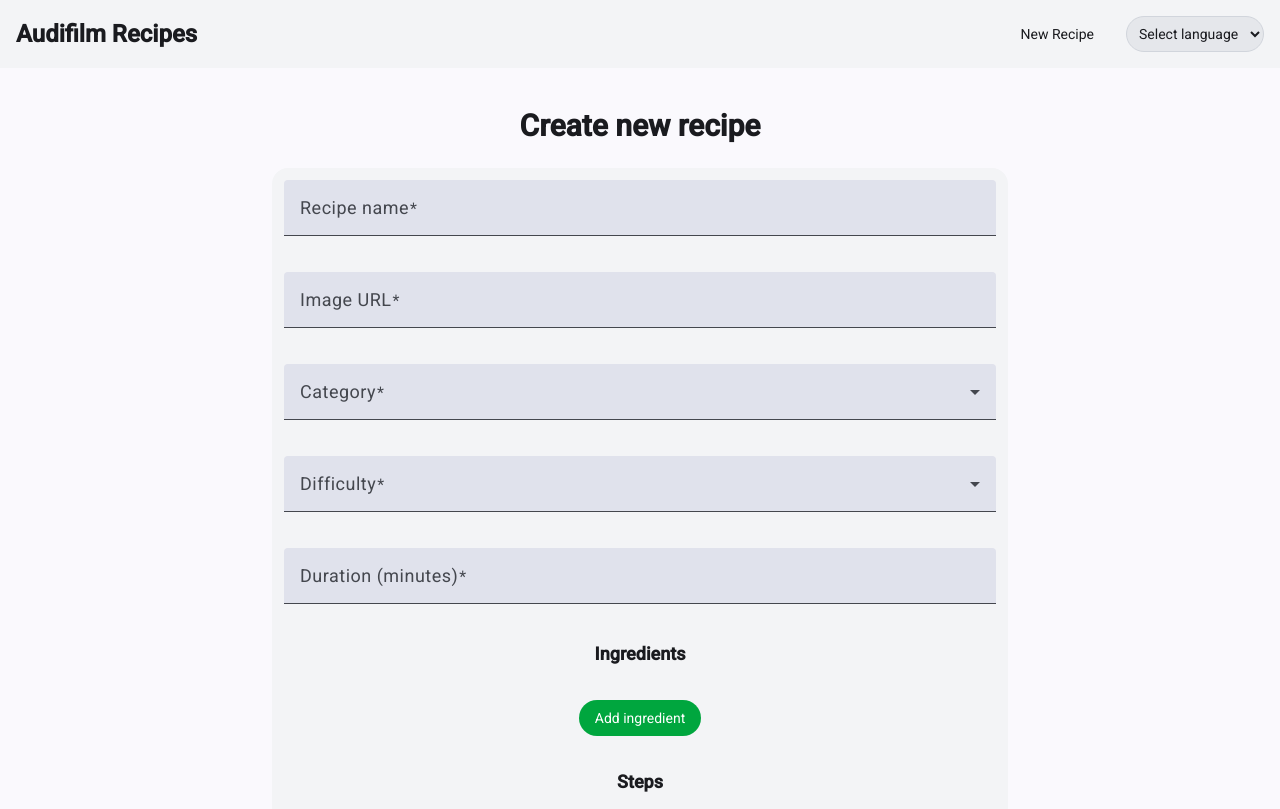
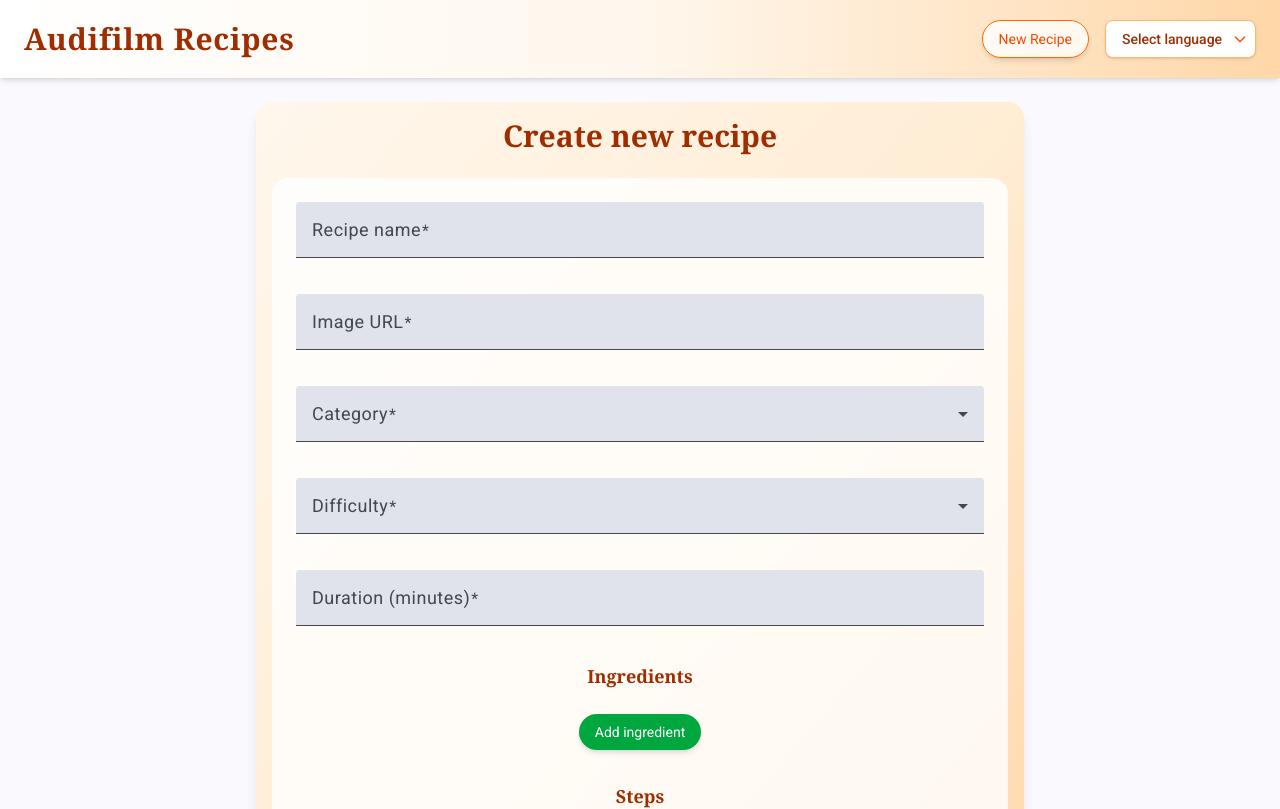
Before and after one commit to InKu3uS/audifilm, an Angular app: page /new in a window 1280 px wide. Shown: the top 809 px of the page. Built offline with nearby package versions, Linux system fonts and the light colour scheme.

Commit message:
feat: improve the design and usability of recipe components, including styles and UI enhancements

```diff
--- a/src/app/components/create-recipe/create-recipe.html
+++ b/src/app/components/create-recipe/create-recipe.html
@@ -1,12 +1,14 @@
-<div class="max-w-3xl p-4 flex flex-col mx-auto mt-6">
-  <h2 class="text-xl sm:text-2xl md:text-3xl font-bold mb-6 text-center">
+<div
+  class="max-w-3xl p-4 flex flex-col mx-auto mt-6 bg-linear-to-br from-orange-50 via-orange-100 to-orange-200 rounded-2xl shadow-lg"
+>
+  <h2 class="text-xl sm:text-2xl md:text-3xl mb-6 text-center font-serif font-bold text-orange-800">
     {{ 'create_recipe.title' | i18n }}
   </h2>
 
   <form
     [formGroup]="form"
     (ngSubmit)="submit()"
-    class="flex flex-col gap-4 bg-gray-100 p-3 rounded-2xl"
+    class="flex flex-col gap-4 bg-white/80 p-6 rounded-2xl"
   >
     <!-- Name Input -->
     <mat-form-field appearance="fill">
@@ -48,16 +50,17 @@
 
     <!-- Ingredients Input -->
     <div>
-      <span class="font-semibold text-sm md:text-lg mb-2 block text-center">{{
-        'create_recipe.ingredients' | i18n
-      }}</span>
+      <span
+        class="font-semibold font-serif text-orange-800 text-sm md:text-lg mb-2 block text-center"
+        >{{ 'create_recipe.ingredients' | i18n }}</span
+      >
       <div formArrayName="ingredients" class="flex flex-col gap-2 mx-auto w-[50%]">
         <div *ngFor="let ing of ingredients.controls; let i = index" class="flex gap-2">
           <input matInput [formControlName]="i" placeholder="Ingredient" class="flex-1" />
           <button
             type="button"
             (click)="removeIngredient(i)"
-            class="bg-red-500 text-white px-2 rounded-full"
+            class="bg-red-500 hover:bg-red-600 text-white px-2 rounded-full shadow-sm transition-all duration-200"
           >
             {{ 'create_recipe.remove_button' | i18n }}
           </button>
@@ -67,7 +70,7 @@
         <button
           type="button"
           (click)="addIngredient()"
-          class="bg-green-600 text-white px-4 py-2 mt-2 hover:bg-green-700 rounded-full"
+          class="bg-green-600 hover:bg-orange-800 text-white px-4 py-2 rounded-full shadow-md transition-all duration-200"
         >
           {{ 'create_recipe.add_ingredient' | i18n }}
         </button>
@@ -76,16 +79,17 @@
 
     <!-- Steps Input -->
     <div>
-      <span class="font-semibold text-sm md:text-lg mb-2 block text-center">{{
-        'create_recipe.steps' | i18n
-      }}</span>
+      <span
+        class="font-semibold font-serif text-orange-800 text-sm md:text-lg mb-2 block text-center"
+        >{{ 'create_recipe.steps' | i18n }}</span
+      >
       <div formArrayName="steps" class="flex flex-col gap-2 mx-auto w-[50%]">
         <div *ngFor="let step of steps.controls; let i = index" class="flex justify-center gap-2">
           <input matInput [formControlName]="i" placeholder="Step" class="flex-1" />
           <button
             type="button"
             (click)="removeStep(i)"
-            class="bg-red-500 text-white px-2 rounded-full"
+            class="bg-red-500 hover:bg-red-600 text-white px-2 rounded-full shadow-sm transition-all duration-200"
           >
             {{ 'create_recipe.remove_button' | i18n }}
           </button>
@@ -95,7 +99,7 @@
         <button
           type="button"
           (click)="addStep()"
-          class="bg-green-600 text-white px-4 py-2 rounded-full mt-2 hover:bg-green-700"
+          class="bg-green-600 hover:bg-orange-800 text-white px-4 py-2 rounded-full shadow-md transition-all duration-200"
         >
           {{ 'create_recipe.add_step' | i18n }}
         </button>
@@ -108,14 +112,13 @@
         ← {{ 'create_recipe.back_button' | i18n }}
       </button>
       <button
-        mat-raised-button
-        color="primary"
+        class="bg-green-600 hover:bg-orange-800 text-white px-4 py-2 rounded-full shadow-md transition-all duration-200"
         type="submit"
         [disabled]="isSubmitting || form.invalid || !form.dirty"
       >
         @if (isSubmitting) {
         <span class="flex items-center gap-2">
-          <mat-icon class="animate-spin">autorenew</mat-icon>
+          <mat-icon class="animate-spin text-white w-5 h-5">autorenew</mat-icon>
           {{ 'create_recipe.creating' | i18n }}
         </span>
         } @else { {{ 'create_recipe.create_recipe' | i18n }} }
--- a/src/app/components/header/header.html
+++ b/src/app/components/header/header.html
@@ -1,17 +1,21 @@
-<div class="flex items-center justify-between bg-gray-100 py-4 px-4">
-  <!-- Título a la izquierda -->
-  <h3 class="text-2xl font-semibold">{{ 'header.title' | i18n }}</h3>
+<div
+  class="flex items-center justify-between bg-linear-to-r from-white via-orange-50 to-orange-200 py-5 px-6 shadow-md"
+>
+  <h3 class="text-3xl font-serif font-bold text-orange-800 tracking-wide">
+    {{ 'header.title' | i18n }}
+  </h3>
 
-  <!-- Botón a la derecha -->
-  <div class="flex gap-6">
+  <div class="flex items-center gap-4">
     <button
-      class="hover:bg-gray-300 cursor-pointer hover:scale-105 p-2 rounded-full transition-all duration-100"
+      class="bg-white/80 text-orange-600 border border-orange-500 rounded-full px-4 py-2 shadow-md hover:bg-orange-500 hover:text-white hover:font-medium transition-all"
       routerLink="/new"
     >
       {{ 'header.new_recipe' | i18n }}
     </button>
+
+    <div class="relative">
       <select
-      class="border border-gray-300 rounded-full px-2 py-1 bg-gray-200 hover:scale-105 hover:bg-gray-300 transition-all duration-200"
+        class="appearance-none bg-white border border-orange-300 text-orange-800 font-medium py-2 px-4 pr-8 rounded-lg shadow-sm cursor-pointer hover:border-orange-400 transition-colors duration-200"
         (change)="changeLanguage($event)"
       >
         <option value="" disabled selected>{{ 'header.select_language' | i18n }}</option>
@@ -19,5 +23,19 @@
         <option value="en">🇬🇧 English</option>
         <option value="de">🇩🇪 Deutsch</option>
       </select>
+      <!-- Icono de flecha -->
+      <div
+        class="pointer-events-none absolute inset-y-0 right-0 flex items-center px-2 text-orange-600"
+      >
+        <svg class="w-4 h-4" fill="none" stroke="currentColor" viewBox="0 0 24 24">
+          <path
+            stroke-linecap="round"
+            stroke-linejoin="round"
+            stroke-width="2"
+            d="M19 9l-7 7-7-7"
+          />
+        </svg>
       </div>
     </div>
+  </div>
+</div>
--- a/src/app/components/recipe-detail/recipe-detail.html
+++ b/src/app/components/recipe-detail/recipe-detail.html
@@ -5,15 +5,23 @@
 <p class="text-center text-red-500 text-xl font-semibold mt-2">Recipe not found</p>
 } @if (recipe && !isLoading && !error) {
 <div class="flex justify-center mt-10">
-  <mat-card class="example-card flex flex-col w-auto max-w-md mx-auto" appearance="outlined">
+  <mat-card
+    class="example-card flex flex-col w-auto max-w-md mx-auto rounded-xl shadown-lg bg-linear-to-br from-white via-orange-50 to-orange-100"
+    appearance="outlined"
+  >
     <mat-card-header>
       <div mat-card-avatar class="example-header-image">
         <img src="{{ recipe.imageUrl }}" alt="{{ recipe.name }}" />
       </div>
-      <mat-card-title>{{ recipe.name }}</mat-card-title>
+      <mat-card-title class="text-orange-800">{{ recipe.name }}</mat-card-title>
       <mat-card-subtitle>{{ getCategoryTranslation(recipe.category) }}</mat-card-subtitle>
     </mat-card-header>
-    <img mat-card-image src="{{ recipe.imageUrl }}" alt="{{ recipe.name }}" />
+    <img
+      class="w-full max-h-64 object-contain rounded-t-xl"
+      mat-card-image
+      src="{{ recipe.imageUrl }}"
+      alt="{{ recipe.name }}"
+    />
     <mat-card-content>
       <div class="mb-4 mt-2">
         <p class="font-semibold">{{ 'recipe.difficulty' | i18n }}</p>
@@ -45,11 +53,20 @@
         </ul>
       </div>
     </mat-card-content>
-    <mat-card-actions class="mx-auto">
-      <button matButton routerLink="/update/{{ recipe.id }}">
+    <mat-card-actions class="mx-auto gap-6">
+      <button
+        class="bg-green-600 hover:bg-orange-800 text-white px-4 py-2 mt-4 mx-auto rounded-full shadow-md transition-all duration-200"
+        routerLink="/update/{{ recipe.id }}"
+      >
         {{ 'recipe.update_button' | i18n }}
       </button>
-      <button matButton (click)="deleteRecipe()">{{ 'recipe.delete_button' | i18n }}</button>
+
+      <button
+        class="bg-red-500 hover:bg-red-600 text-white px-4 py-2 mt-4 mx-auto rounded-full shadow-md transition-all duration-200"
+        (click)="deleteRecipe()"
+      >
+        {{ 'recipe.delete_button' | i18n }}
+      </button>
     </mat-card-actions>
   </mat-card>
 </div>
--- a/src/app/components/recipes-list/recipes-list.html
+++ b/src/app/components/recipes-list/recipes-list.html
@@ -1,14 +1,19 @@
-<h1 class="flex justify-center text-4xl m-6 font-bold">{{ 'recipes_list.title' | i18n }}</h1>
+<div class="bg-white bg-linear-to-br from-orange-50 via-orange-100 to-orange-200">
+  <h1 class="flex justify-center text-4xl p-6 font-serif font-bold text-orange-800">
+    {{ 'recipes_list.title' | i18n }}
+  </h1>
   <div class="grid sm:flex gap-4 p-4 justify-center">
     <!-- Name filter -->
-  <mat-form-field>
-    <mat-label>{{ 'recipes_list.name' | i18n }}</mat-label>
+    <mat-form-field class="w-full sm:w-48">
+      <mat-label class="text-orange-800 font-medium">{{ 'recipes_list.name' | i18n }}</mat-label>
       <input matInput type="text" [(ngModel)]="filters.name" />
     </mat-form-field>
 
     <!-- Categories filter -->
     <mat-form-field class="w-full sm:w-48">
-    <mat-label>{{ 'recipes_list.select_option' | i18n }}</mat-label>
+      <mat-label class="text-orange-800 font-medium">{{
+        'recipes_list.select_option' | i18n
+      }}</mat-label>
       <mat-select [(ngModel)]="filters.category">
         <mat-option value="">{{ 'recipes_list.all_categories' | i18n }}</mat-option>
         <mat-option value="starter">{{ 'recipes_list.starters' | i18n }}</mat-option>
@@ -18,8 +23,10 @@
     </mat-form-field>
 
     <!-- Difficulties filter -->
-  <mat-form-field>
-    <mat-label>{{ 'recipes_list.difficulty' | i18n }}</mat-label>
+    <mat-form-field class="w-full sm:w-48">
+      <mat-label class="text-orange-800 font-medium">{{
+        'recipes_list.difficulty' | i18n
+      }}</mat-label>
       <mat-select [(ngModel)]="filters.difficulty">
         <mat-option value="">{{ 'recipes_list.all_difficulties' | i18n }}</mat-option>
         <mat-option value="easy">{{ 'recipes_list.easy' | i18n }}</mat-option>
@@ -29,23 +36,29 @@
     </mat-form-field>
 
     <!-- Duration Filter -->
-  <mat-form-field>
-    <mat-label>{{ 'recipes_list.duration' | i18n }}</mat-label>
+    <mat-form-field class="w-full sm:w-48">
+      <mat-label class="text-orange-800 font-medium">{{
+        'recipes_list.duration' | i18n
+      }}</mat-label>
       <input matInput type="number" [(ngModel)]="filters.duration" />
     </mat-form-field>
   </div>
 
-<div class="flex flex-wrap justify-center gap-4 p-2">
+  <div class="flex flex-wrap justify-center gap-4 p-6 shadow-lg rounded-xl">
     @if(recipes?.length == 0){
     <p class="text-2xl font-bold">{{ 'recipes_list.no_recipes' | i18n }}</p>
     } @for (recipe of filteredRecipes; track $index) {
     <div
-    class="flex justify-center flex-col text-center bg-gray-200 rounded-md shadow-md py-10 px-10 md:px-15 lg:px-20"
+      class="group flex justify-center flex-col text-center bg-gray-200 rounded-md shadow-md py-10 px-10 md:px-15 lg:px-20"
     >
       <h2 class="text-xl font-semibold mb-2 truncate">{{ recipe.name }}</h2>
-    <img class="w-40 h-40" src="{{ recipe.imageUrl }}" alt="{{ recipe.name }}" />
+      <img
+        class="w-40 h-40 rounded-lg shadow-md object-cover group-hover:scale-110 transition-transform duration-200"
+        src="{{ recipe.imageUrl }}"
+        alt="{{ recipe.name }}"
+      />
       <button
-      class="bg-green-800 hover:bg-green-900 text-white px-4 py-2 mt-3 mx-auto rounded-full inline-block"
+        class="bg-green-600 hover:bg-orange-800 text-white px-4 py-2 mt-4 mx-auto rounded-full shadow-md transition-all duration-200"
         routerLink="/recipe/{{ recipe.id }}"
       >
         {{ 'recipes_list.button_view' | i18n }}
@@ -53,3 +66,4 @@
     </div>
     }
   </div>
+</div>
```
Also changed, not shown: src/app/components/update-recipe/update-recipe.html (+40 -18 lines). Lines whose indentation alone changed are shown as unchanged.
